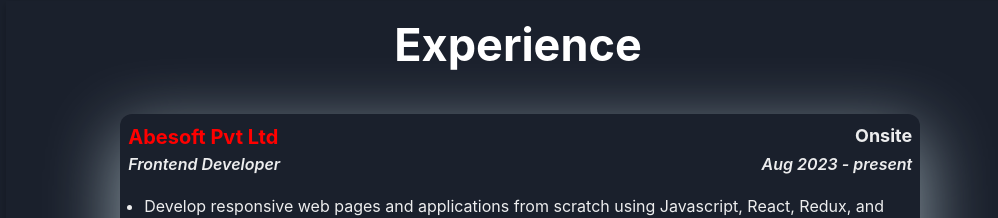
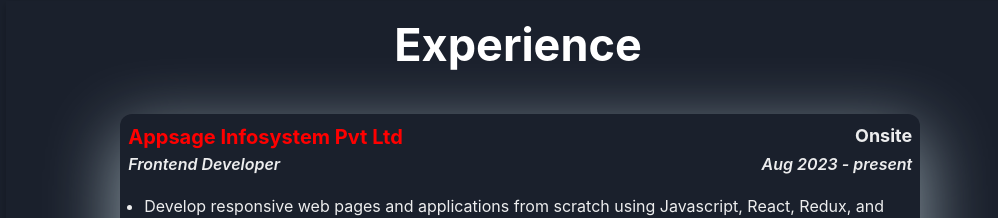
Before and after one commit to rk6093720/Portfolio, a React (Create React App) app: page / in a window 1280 px wide. Shown: the part 1960-2178 px from the top of the page, without its empty margins (122-1120 px from the left). Built offline with nearby package versions, Linux system fonts and the light colour scheme.

Commit message:
changedata

```diff
--- a/src/component/Data.js
+++ b/src/component/Data.js
@@ -4,7 +4,7 @@
         "Location":"Onsite",
         "start_Date":"Aug 2023",
         "end_Date":"present",
-        "company_name":"Abesoft Pvt Ltd",
+        "company_name":"Appsage Infosystem Pvt Ltd",
         "work":[
             "Develop responsive web pages and applications from scratch using Javascript, React, Redux, and MUI",
             "Utilize GitHub to host and manage development workflows",
```
